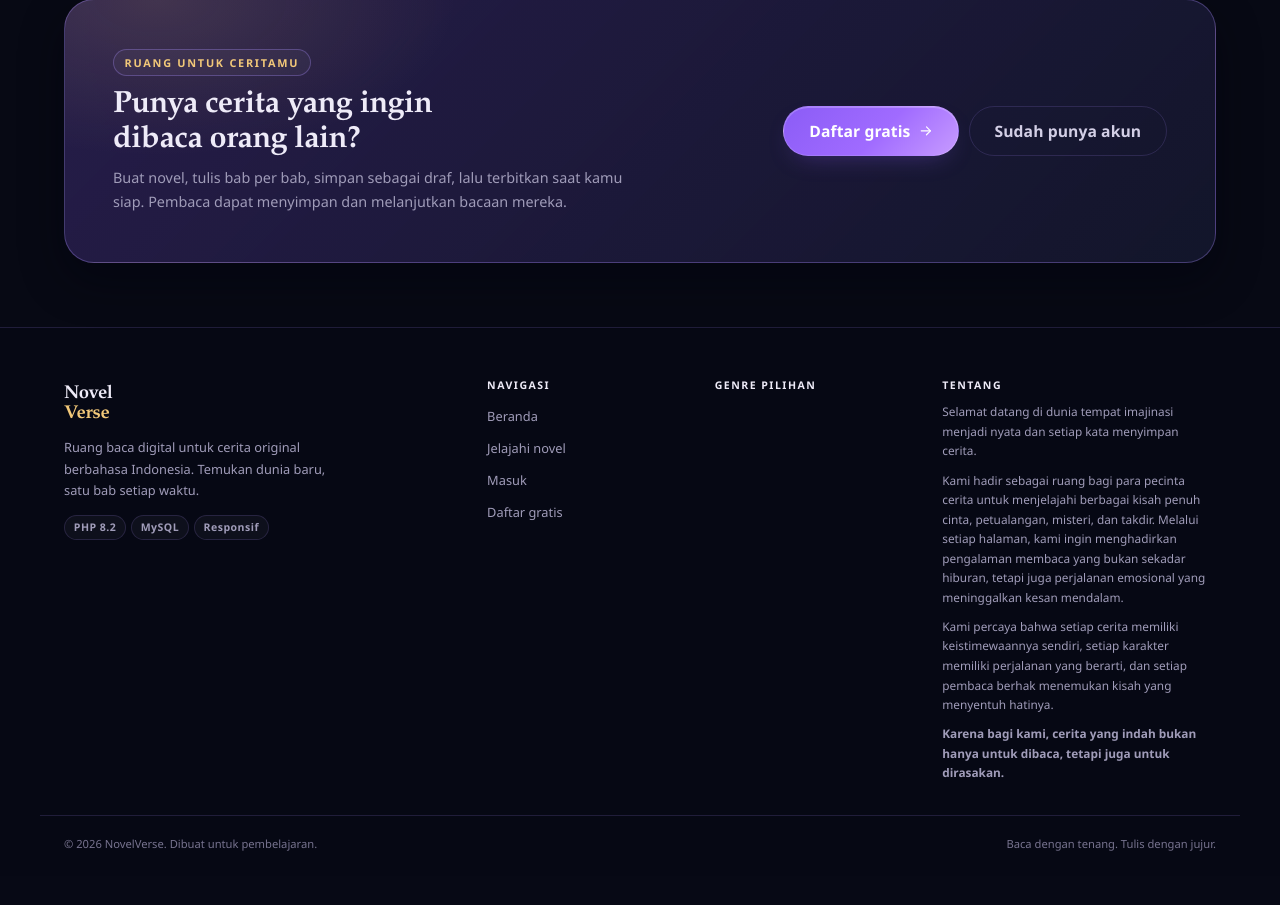
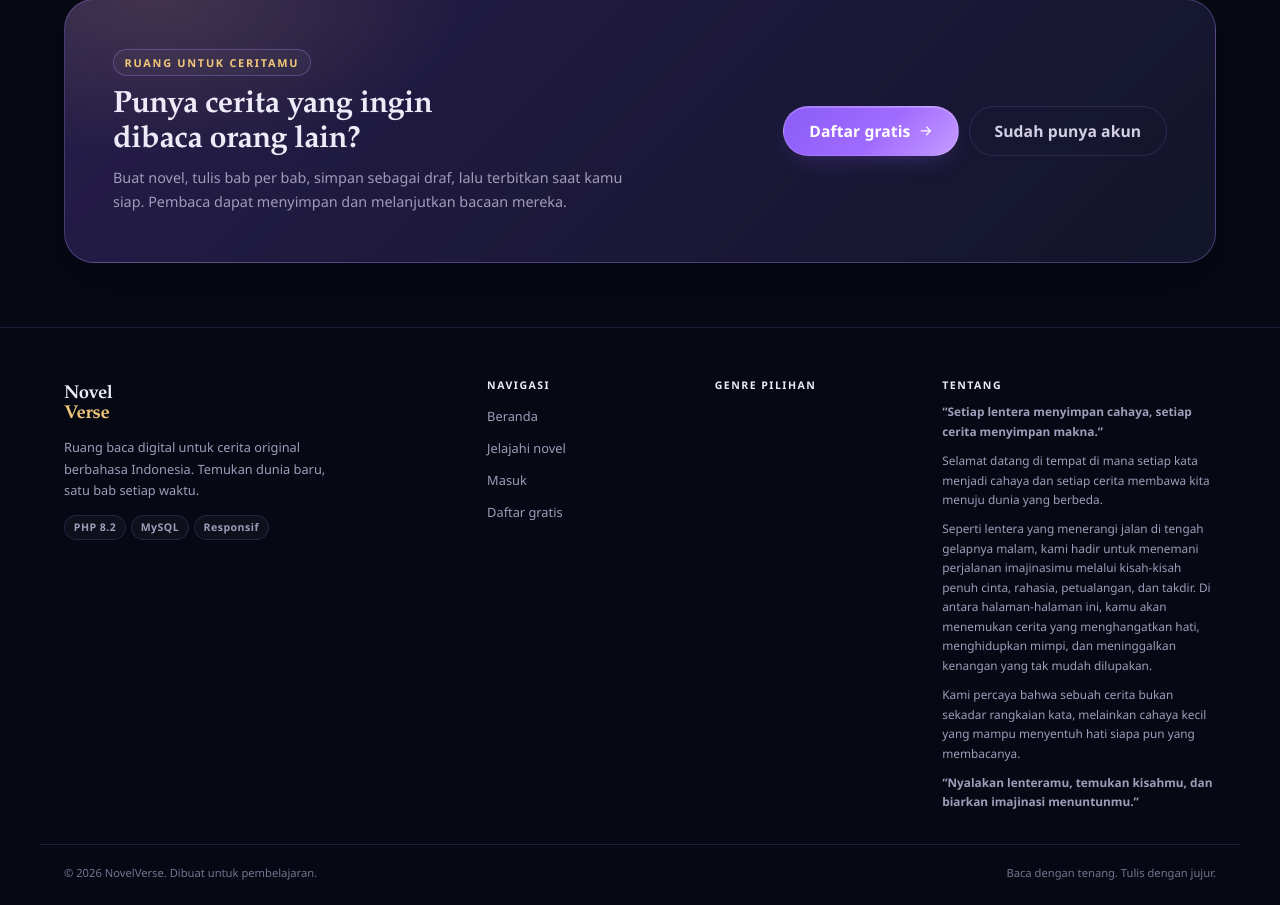
Before and after one commit to Ryla77/neververse, a PHP site: page / in a window 1280 px wide. Shown: the part 1446-2351 px from the top of the page. Before the commit the page ends 2297 px from the top, so only its background shows below. Run offline with PHP 8.4, Linux system fonts and the light colour scheme; data that the repository does not hold is empty.

Commit message:
chore: perbarui teks Tentang dengan narasi lentera

```diff
--- a/resources/views/layouts/app.php
+++ b/resources/views/layouts/app.php
@@ -219,10 +219,11 @@ $hideFooter = (bool) ($hideFooter ?? false);
         </div>
         <div>
             <h2 class="footer-title">Tentang</h2>
-            <p class="footer-note">Selamat datang di dunia tempat imajinasi menjadi nyata dan setiap kata menyimpan cerita.</p>
-            <p class="footer-note">Kami hadir sebagai ruang bagi para pecinta cerita untuk menjelajahi berbagai kisah penuh cinta, petualangan, misteri, dan takdir. Melalui setiap halaman, kami ingin menghadirkan pengalaman membaca yang bukan sekadar hiburan, tetapi juga perjalanan emosional yang meninggalkan kesan mendalam.</p>
-            <p class="footer-note">Kami percaya bahwa setiap cerita memiliki keistimewaannya sendiri, setiap karakter memiliki perjalanan yang berarti, dan setiap pembaca berhak menemukan kisah yang menyentuh hatinya.</p>
-            <p class="footer-note"><strong>Karena bagi kami, cerita yang indah bukan hanya untuk dibaca, tetapi juga untuk dirasakan.</strong></p>
+            <p class="footer-note"><strong>“Setiap lentera menyimpan cahaya, setiap cerita menyimpan makna.”</strong></p>
+            <p class="footer-note">Selamat datang di tempat di mana setiap kata menjadi cahaya dan setiap cerita membawa kita menuju dunia yang berbeda.</p>
+            <p class="footer-note">Seperti lentera yang menerangi jalan di tengah gelapnya malam, kami hadir untuk menemani perjalanan imajinasimu melalui kisah-kisah penuh cinta, rahasia, petualangan, dan takdir. Di antara halaman-halaman ini, kamu akan menemukan cerita yang menghangatkan hati, menghidupkan mimpi, dan meninggalkan kenangan yang tak mudah dilupakan.</p>
+            <p class="footer-note">Kami percaya bahwa sebuah cerita bukan sekadar rangkaian kata, melainkan cahaya kecil yang mampu menyentuh hati siapa pun yang membacanya.</p>
+            <p class="footer-note"><strong>“Nyalakan lenteramu, temukan kisahmu, dan biarkan imajinasi menuntunmu.”</strong></p>
         </div>
     </div>
     <div class="container footer-bottom">
```
